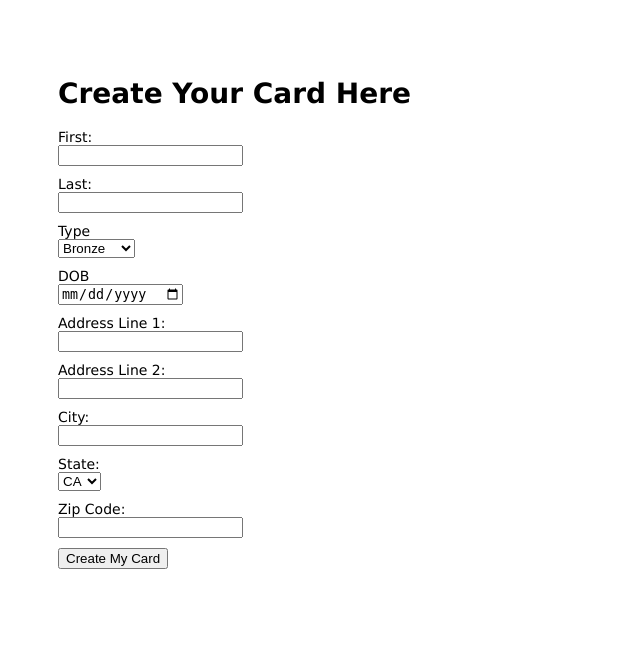
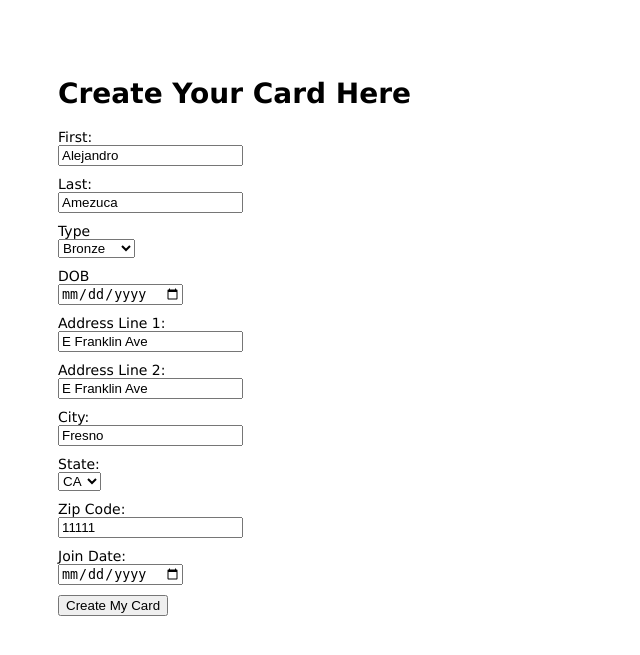
Before and after one commit to TheNotSoFunnyGuy/id-card, a Node server app: page / in a window 1280 px wide. Shown: the top 655 px of the page, without its empty margins (0-640 px from the left). Run offline with Node 20, Linux system fonts and the light colour scheme.

Commit message:
initial commit

```diff
--- a/public/stylesheets/style.css
+++ b/public/stylesheets/style.css
@@ -49,17 +49,24 @@ input, select {
 }
 
 .card.premium{
-  border: 4px solid #d7ac57;
+  border: 5px solid #d7ac57;
   color: #d7ac57;
-  background-color: black;
+  background-color: gray;
 }
 .card.standard{
-  border: 4px solid #999;
+  border: 5px solid #999;
   color: #999;
   background-color: #343434;
 }
 .card.bronze{
-  border: 4px solid #714740;
+  border: 5px solid #714740;
   color: #714740;
   background-color: #c27a5b;
 }
+h3 {
+  font-family: "MS Gothic";
+  color: black;
+}
+p.label{
+  color: black;
+}
--- a/routes/index.js
+++ b/routes/index.js
@@ -20,7 +20,8 @@ router.post('/card', function(req , res){
     zip: req.body.zip,
     accountNumber: createAccountNumber(),
     currentDate: new Date(),
-    cardClass: getCardClass(req.body.type)
+    cardClass: getCardClass(req.body.type),
+    joinDate: new Date(req.body.joinDate)
   });
 })
 
--- a/views/card.pug
+++ b/views/card.pug
@@ -28,4 +28,8 @@ block content
             div.info-row
                 p.label Exp:
                 p #{currentDate.getMonth()+1}/#{currentDate.getDate()}/#{currentDate.getFullYear()+4}
+        div.info-container
+            div.info-row
+                p.label Join Date:
+                p #{joinDate.getMonth()+1}/#{joinDate.getDate()}/#{joinDate.getFullYear()}
     a(href='/') Return To Card Creator.
--- a/views/index.pug
+++ b/views/index.pug
@@ -4,10 +4,10 @@ block content
   h1 Create Your Card Here
   form(method="POST" action="/card")
     label(for="firstName") First:
-    input(type="text" name="firstName" id="firstName")
+    input(type="text" name="firstName" id="firstName" value="Alejandro")
 
     label(for="lastName") Last:
-    input(type="text" name="firstName" id="lastName")
+    input(type="text" name="firstName" id="lastName" value="Amezuca")
 
     label(for="type") Type
     select(name="type" id="type")
@@ -16,16 +16,16 @@ block content
       option(value = "Premium") Premium
 
     label(for="dateOfBirth") DOB
-    input(type="date" name="dateOfBirth" id="dateOfBirth")
+    input(type="date" name="dateOfBirth" id="dateOfBirth" value="")
 
     label(for="addressLine1") Address Line 1:
-    input(type="text" name="addressLine1" id="addressLine1")
+    input(type="text" name="addressLine1" id="addressLine1" value="E Franklin Ave")
 
     label(for="addressLine2") Address Line 2:
-    input(type="text" name="addressLine2" id="addressLine2")
+    input(type="text" name="addressLine2" id="addressLine2" value="E Franklin Ave")
 
     label(for="city") City:
-    input(type="text" name="city" id="city")
+    input(type="text" name="city" id="city" value="Fresno")
 
     label(for="state") State:
     select(name="state" id="state")
@@ -34,6 +34,9 @@ block content
       option(value = "WA") WA
 
     label(for="zip") Zip Code:
-    input(type="text" name="zip" id="zip")
+    input(type="text" name="zip" id="zip" value="11111")
+
+    label(for="joinDate") Join Date:
+    input(type="date" name="joinDate" id="joinDate" value="1/1/11")
 
     button(type="submit" action="post") Create My Card
```
